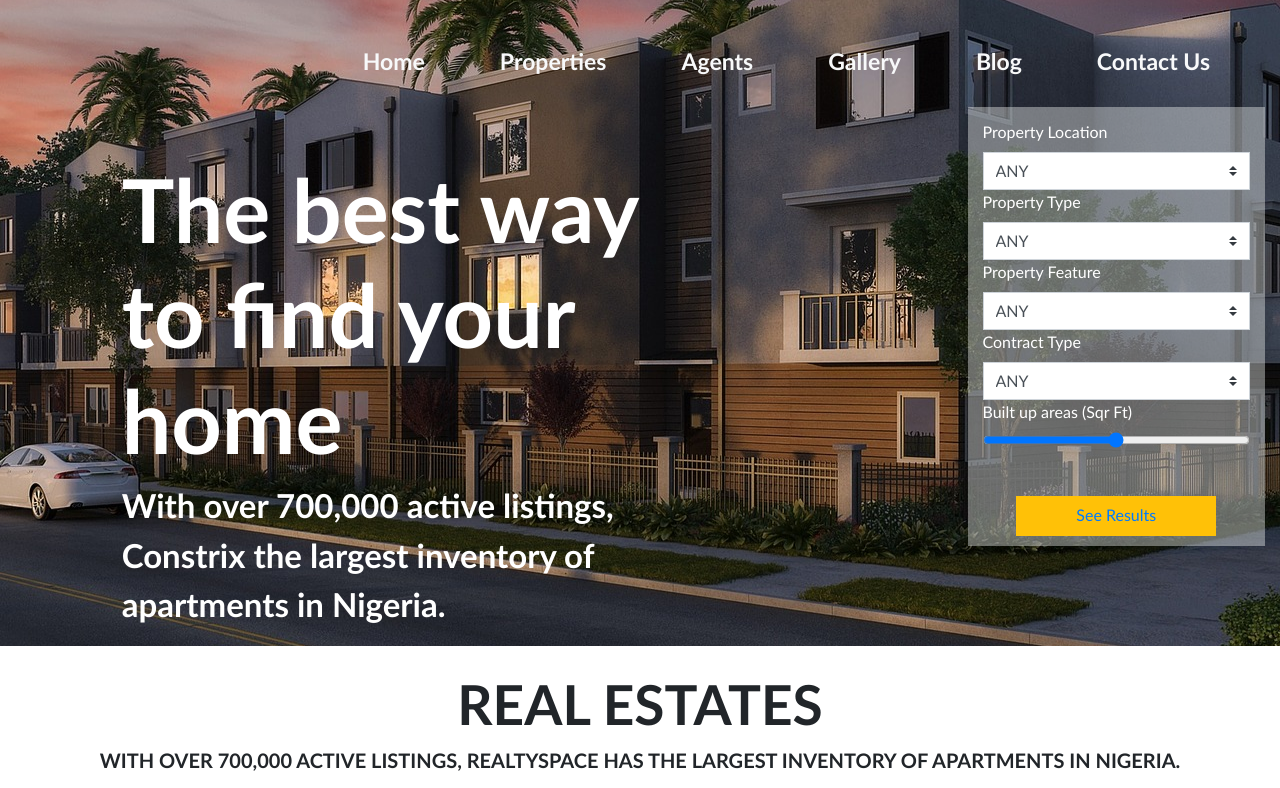
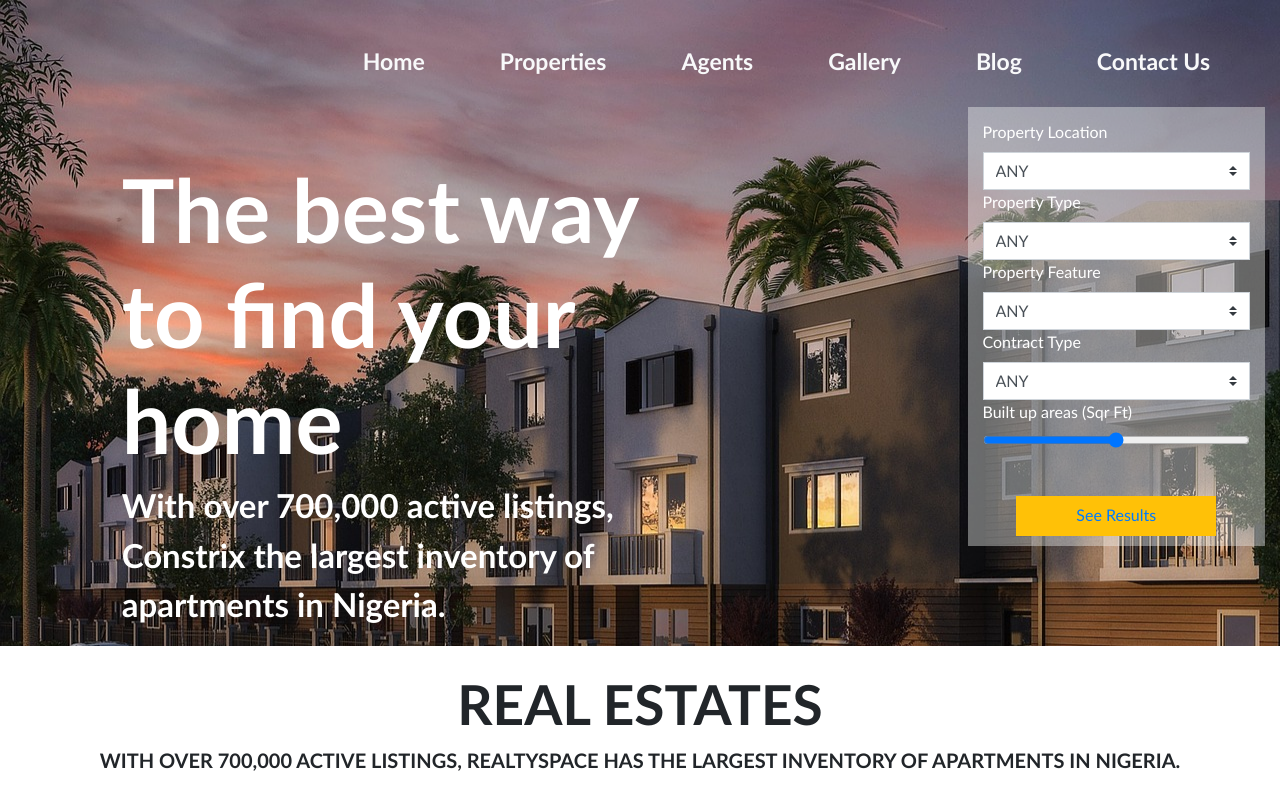
Before and after one commit to Ayo-1/constix_pdf_to_html, a plain HTML site: page constrix - Copy/home.html in a window 1280 px wide. Shown: the top 788 px of the page. Drawn offline with Linux system fonts and the light colour scheme.

Commit message:
Update main.css

```diff
--- a/constrix - Copy/main.css
+++ b/constrix - Copy/main.css
@@ -1,6 +1,4 @@
-body {
 
-}
 .nav-pills-item {
 font-size: 23px;
 margin:20px;
@@ -16,9 +14,9 @@ overflow-x: hidden;
 }
 div#Hero {
 	background: url("j.jpg");
-	height: auto;
+
 	background-attachment: fixed;
-	background-position: center;
+
 
 
 
```
